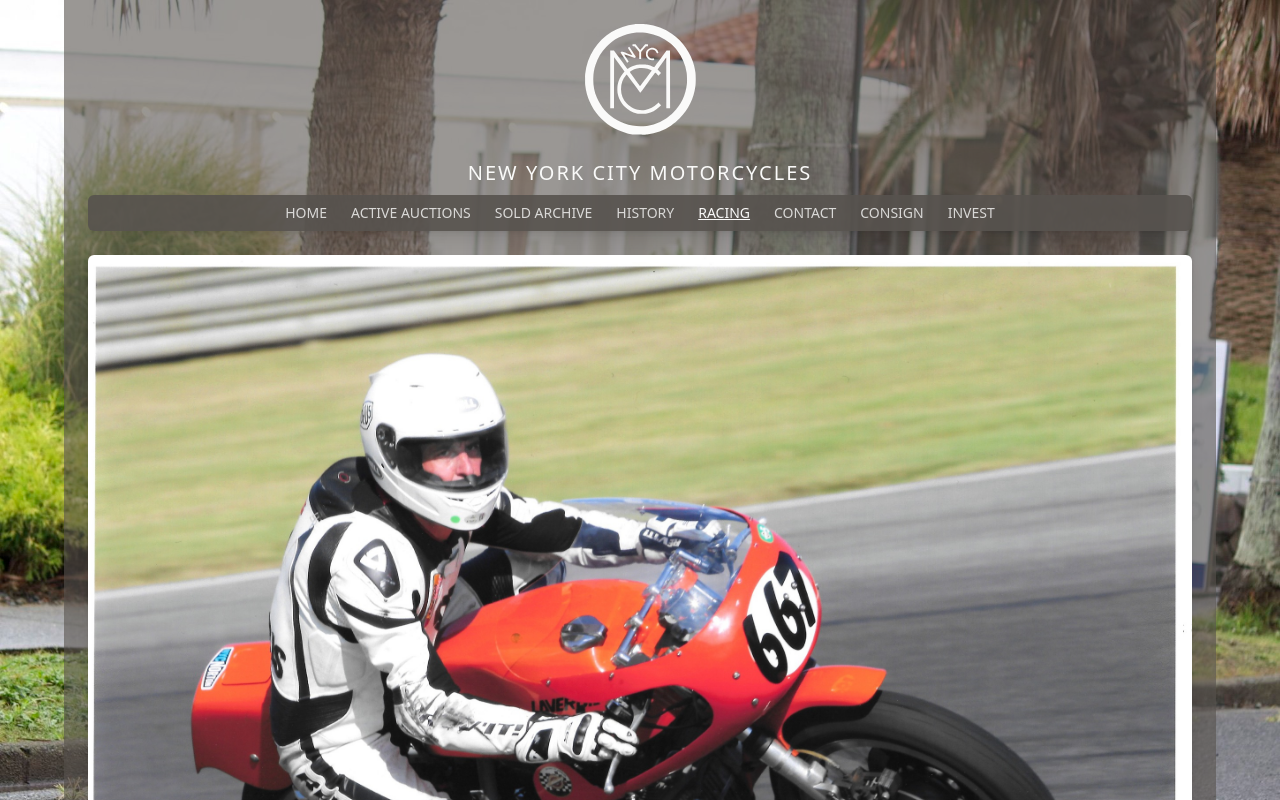
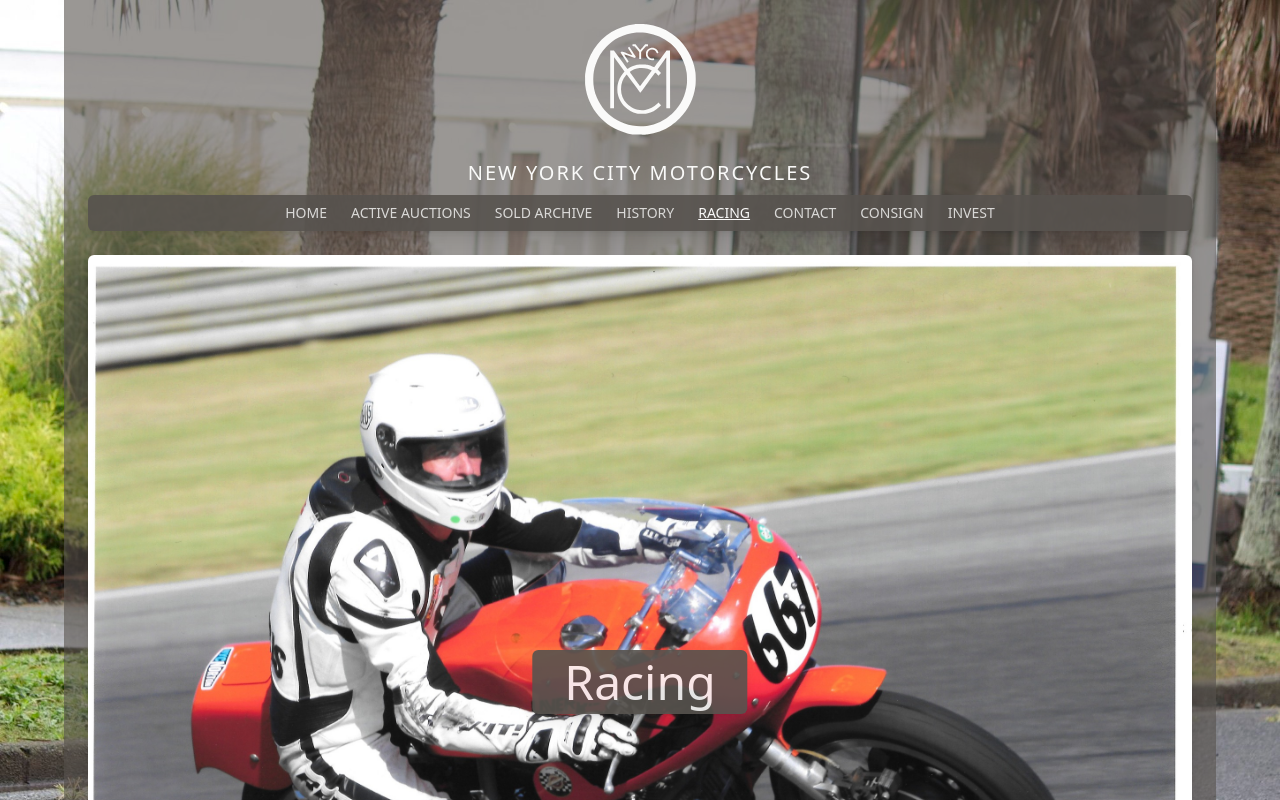
Before and after one commit to jedharwood/NycMotorcycles, a Next.js app: page /racing in a window 1280 px wide. Shown: the top 800 px of the page. Built offline with nearby package versions, Linux system fonts and the light colour scheme.

Commit message:
implemented jumbotron on racing page

```diff
--- a/components/jumbotron/index.tsx
+++ b/components/jumbotron/index.tsx
@@ -22,7 +22,7 @@ export const Jumbotron = ({ image, legend }: JumbotronProps) => {
         className="rounded-md shadow-lg"
       />
       <div className="absolute top-1/2 left-1/2 -translate-x-1/2 -translate-y-1/2 bg-stone-600 opacity-90 rounded-md shadow-lg w-max">
-        <h2 className="text-2xl sm:text-4xl md:text-5xl px-2 sm:px-6 py-2 text-stone-50 inline-block">
+        <h2 className="text-2xl sm:text-4xl md:text-5xl px-2 sm:px-8 py-2 text-stone-50 inline-block">
           {intl.formatMessage({
             id: legend,
           })}
--- a/languages/en.json
+++ b/languages/en.json
@@ -165,6 +165,7 @@
   "pg.racing.alt.willow-springs-honda": "An image of Larry from New York City Motorcycles racing a vintage Honda motorbike. He's riding at Willow Springs - the fastest road in the west.",
   "pg.racing.head.meta.title": "Racing vintage motorcycles with New York City Motorcycles",
   "pg.racing.head.meta.content": "This page details Larry from New York City's career racing vintage motorcycles in the USA. Larry raced at the Barber Vintage Festival and at the AHRMA National Championship at Roebling Road Raceway, in Savannah, GA. He rode a heavily-modified ex-Tim Joyce T-100 unit Triumph and a Laverda 750SFC clone.",
+  "pg.racing.jumbotron": "Racing",
   "pg.racing.sect-1.title": "Racing",
   "pg.racing.sect-1.text-1": "After attending the Barber Vintage Festival at the end of the 2013 race season as a spectator/collector/enthusiast, I boldly announced that 2013 would be the last year that I didn't race. And so it was.",
   "pg.racing.sect-1.text-2": "The first race in the 2014 AHRMA National Championship was at Roebling Road Raceway, in Savannah, GA.  After completing the AHRMA race school on the Friday, I was on the starting grid the following two days. By the end of the 2014 season I raced at 7 of the 10 weekend events, campaigning a heavily-modified ex-Tim Joyce T-100 unit Triumph in Sportsman 500 class and toward the end of the season, in addition, a Laverda 750SFC clone.",
--- a/languages/jp.json
+++ b/languages/jp.json
@@ -165,6 +165,7 @@
   "pg.racing.alt.willow-springs-honda": "placeholder",
   "pg.racing.head.meta.title": "placeholder",
   "pg.racing.head.meta.content": "placeholder",
+  "pg.racing.jumbotron": "placeholder",
   "pg.racing.sect-1.title": "placeholder",
   "pg.racing.sect-1.text-1": "placeholder",
   "pg.racing.sect-1.text-2": "placeholder",
--- a/pages/history/index.tsx
+++ b/pages/history/index.tsx
@@ -48,7 +48,7 @@ const HistoryPage: FC = (): JSX.Element => {
       />
       <main>
         <div className="space-y-6">
-          <Jumbotron image={img.larryGoggles} legend='pg.history.jumbotron' />
+          <Jumbotron image={img.larryGoggles} legend="pg.history.jumbotron" />
           <div className="grid gap-4 md:grid-cols-5">
             <div className="md:col-span-3">
               <ImageGrid images={gridImagesUpper} maxColumns={2} />
--- a/pages/racing/index.tsx
+++ b/pages/racing/index.tsx
@@ -7,6 +7,7 @@ import Image from 'next/image'
 import { images as img } from '@/public/images/racing/image-catalog'
 import { BuildGridImages } from '@/helpers/build-grid-images'
 import { FC } from 'react'
+import { Jumbotron } from '@/components/jumbotron'
 
 const RacingPage: FC = (): JSX.Element => {
   const intl = useIntl()
@@ -28,14 +29,7 @@ const RacingPage: FC = (): JSX.Element => {
       />
       <main>
         <div className="space-y-6">
-          <Image
-            src={img.laverdaLowside.imageSrc}
-            alt={intl.formatMessage({ id: img.laverdaLowside.imageAlt })}
-            width={img.laverdaLowside.width}
-            height={img.laverdaLowside.height}
-            priority
-            className="rounded-md shadow-lg"
-          />
+          <Jumbotron image={img.laverdaLowside} legend="pg.racing.jumbotron" />
           <TextDisplay
             title="pg.racing.sect-1.title"
             textContent={['pg.racing.sect-1.text-1', 'pg.racing.sect-1.text-2']}
```
